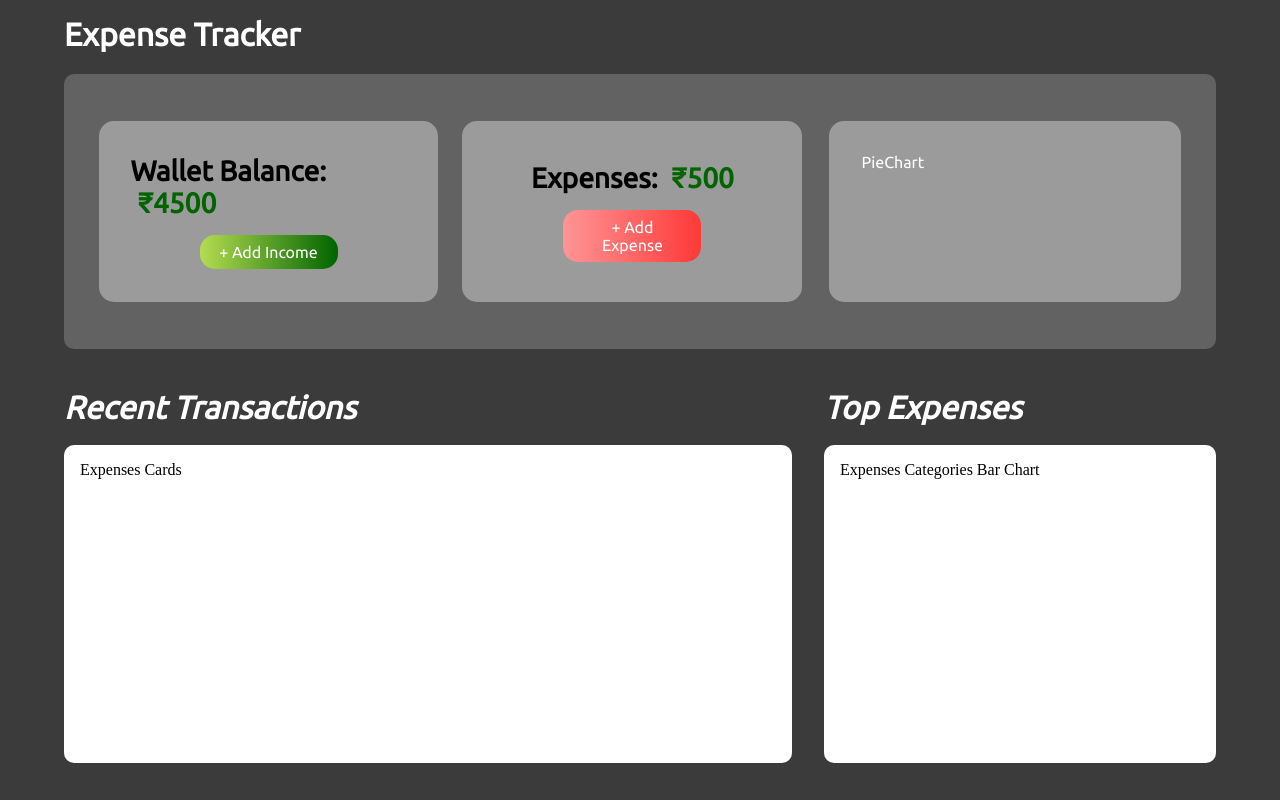
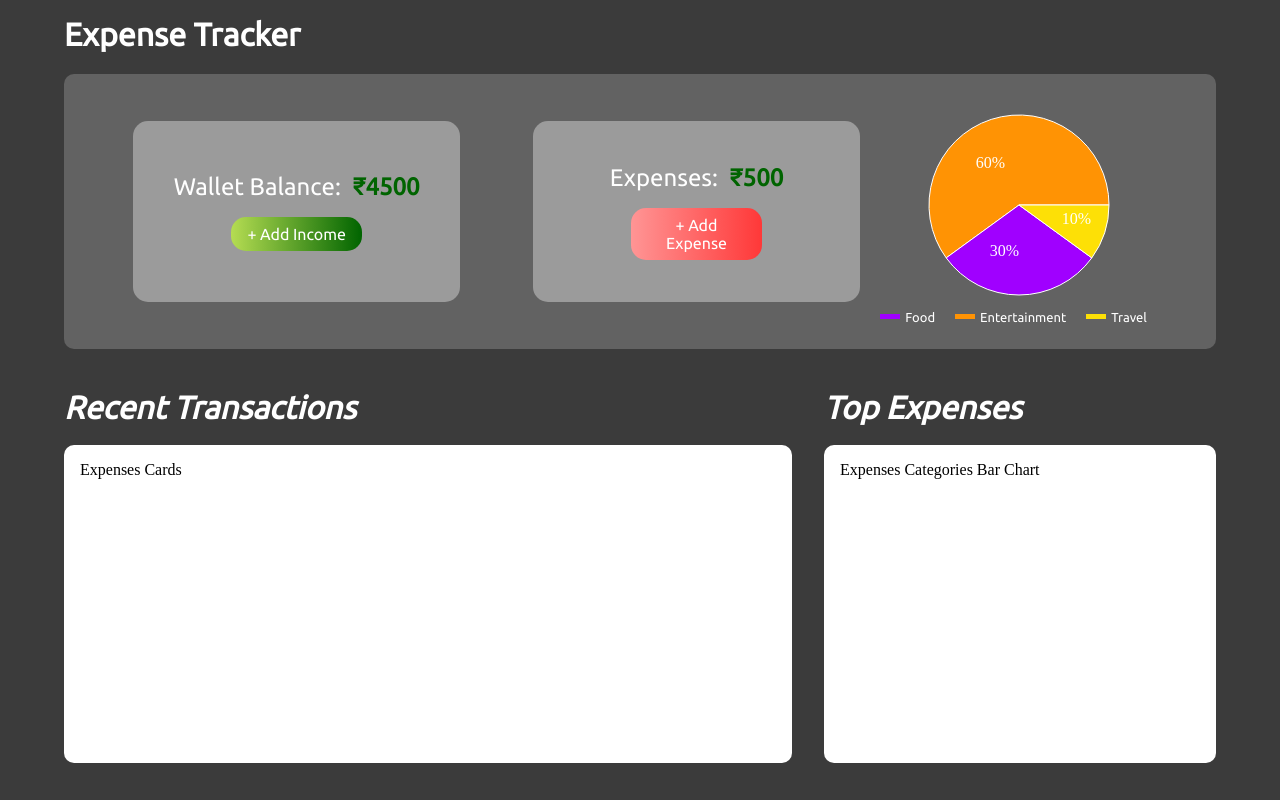
Before and after one commit to rp0777/Expense-Tracker, a React (Vite) app: page / in a window 1280 px wide. Built offline with nearby package versions, Linux system fonts and the light colour scheme.

Commit message:
feat: Implement Category Pie Chart component

```diff
--- a/package.json
+++ b/package.json
@@ -12,7 +12,8 @@
   },
   "dependencies": {
     "react": "^18.2.0",
-    "react-dom": "^18.2.0"
+    "react-dom": "^18.2.0",
+    "recharts": "^2.12.3"
   },
   "devDependencies": {
     "@types/react": "^18.2.66",
--- a/src/assets/mockData.js
+++ b/src/assets/mockData.js
@@ -22,21 +22,31 @@ const expenses = [
   },
 ];
 
-let foodCount = 0,
-  entertainmentCount = 0,
-  traveLCount = 0;
+let foodExpense = 0,
+  entertainmentExpense = 0,
+  travelExpense = 0;
 expenses.map((expense) => {
-  if (expense.category === "food") foodCount++;
-  if (expense.category === "entertainment") entertainmentCount++;
-  if (expense.category === "travel") traveLCount++;
+  if (expense.category === "food") foodExpense += parseInt(expense.price);
+  if (expense.category === "entertainment")
+    entertainmentExpense += parseInt(expense.price);
+  if (expense.category === "travel") travelExpense += parseInt(expense.price);
   totalExpenses += parseInt(expense.price);
   balance -= parseInt(expense.price);
 });
 
-const categoryData = {
-  food: foodCount,
-  entertainment: entertainmentCount,
-  travel: traveLCount,
-};
+const categoryData = [
+  {
+    name: "entertainment",
+    value: entertainmentExpense,
+  },
+  {
+    name: "food",
+    value: foodExpense,
+  },
+  {
+    name: "travel",
+    value: travelExpense,
+  },
+];
 
 export { balance, expenses, categoryData, totalExpenses };
--- /dev/null
+++ b/src/components/Dashboard/CategoryPieChart/CategoryPieChart.jsx
@@ -0,0 +1,68 @@
+import { Cell, Pie, PieChart } from "recharts";
+import styles from "./CategoryPieChart.module.css";
+import { categoryData } from "../../../assets/mockData";
+
+const COLORS = ["#ff9304", "#a000ff", "#fde006"];
+
+const RADIAN = Math.PI / 180;
+const renderCustomizedLabel = ({
+  cx,
+  cy,
+  midAngle,
+  innerRadius,
+  outerRadius,
+  percent,
+}) => {
+  const radius = innerRadius + (outerRadius - innerRadius) * 0.5;
+  const x = cx + radius * Math.cos(-midAngle * RADIAN);
+  const y = cy + radius * Math.sin(-midAngle * RADIAN);
+
+  return (
+    <text
+      x={x}
+      y={y}
+      fill="white"
+      textAnchor={x > cx ? "start" : "end"}
+      dominantBaseline="central"
+    >
+      {`${(percent * 100).toFixed(0)}%`}
+    </text>
+  );
+};
+
+const CategoryPieChart = () => {
+  return (
+    <div className={styles.categoryPieChart}>
+      <PieChart width={200} height={200}>
+        <Pie
+          data={categoryData}
+          cx={100}
+          cy={100}
+          labelLine={false}
+          label={renderCustomizedLabel}
+          outerRadius={90}
+          fill="#8884d8"
+          dataKey="value"
+        >
+          {categoryData.map((entry, index) => (
+            <Cell key={`cell-${index}`} fill={COLORS[index % COLORS.length]} />
+          ))}
+        </Pie>
+      </PieChart>
+
+      <div className={styles.labelInfo}>
+        <div className={styles.labels}>
+          <div className={styles.foodLine}></div> Food
+        </div>
+        <div className={styles.labels}>
+          <span className={styles.entertainmentLine}></span> Entertainment
+        </div>
+        <div className={styles.labels}>
+          <span className={styles.travelLine}></span> Travel
+        </div>
+      </div>
+    </div>
+  );
+};
+
+export default CategoryPieChart;
--- /dev/null
+++ b/src/components/Dashboard/CategoryPieChart/CategoryPieChart.module.css
@@ -0,0 +1,41 @@
+.categoryPieChart {
+  display: flex;
+  flex-direction: column;
+  justify-content: center;
+  align-items: center;
+  gap: 10px;
+}
+
+.labelInfo {
+  display: flex;
+  justify-content: space-around;
+  align-items: center;
+  gap: 20px;
+}
+
+.labels {
+  display: flex;
+  justify-content: center;
+  align-items: center;
+  gap: 5px;
+  font-size: small;
+  font-family: var(--ubuntu-font-family);
+}
+
+.foodLine {
+  width: 20px;
+  height: 5px;
+  background-color: #a000ff;
+}
+
+.entertainmentLine {
+  width: 20px;
+  height: 5px;
+  background-color: #ff9304;
+}
+
+.travelLine {
+  width: 20px;
+  height: 5px;
+  background-color: #fde006;
+}
--- a/src/components/Dashboard/Dashboard.jsx
+++ b/src/components/Dashboard/Dashboard.jsx
@@ -1,6 +1,6 @@
+import CategoryPieChart from "./CategoryPieChart/CategoryPieChart";
 import styles from "./Dashboard.module.css";
 import Expenses from "./Expenses/Expenses";
-import PieChart from "./PieChart/PieChart";
 import WalletBalance from "./WalletBalance/WalletBalance";
 
 const Dashboard = () => {
@@ -11,7 +11,7 @@ const Dashboard = () => {
         <Expenses />
       </div>
 
-      <PieChart />
+      <CategoryPieChart />
     </div>
   );
 };
--- a/src/components/Dashboard/Dashboard.module.css
+++ b/src/components/Dashboard/Dashboard.module.css
@@ -1,12 +1,12 @@
 .dashboard {
   height: 35%;
   width: 100%;
-  padding: 1rem 3%;
+  padding: 1rem 6%;
   border-radius: 10px;
   display: flex;
   justify-content: space-between;
   align-items: center;
-  gap: 1.5rem;
+  gap: 2%;
   color: #ffffff;
   background-color: #626262;
 }
@@ -16,6 +16,6 @@
   display: flex;
   justify-content: space-between;
   align-items: center;
-  gap: 1.5rem;
-  width: 65%;
+  gap: 10%;
+  width: 75%;
 }
--- a/src/components/Dashboard/Expenses/Expenses.jsx
+++ b/src/components/Dashboard/Expenses/Expenses.jsx
@@ -4,10 +4,10 @@ import styles from "./Expenses.module.css";
 const Expenses = () => {
   return (
     <div className={styles.expenses}>
-      <h3>
+      <p>
         Expenses: &nbsp;
         <span className={styles.totalExpensesAmount}>₹{totalExpenses}</span>
-      </h3>
+      </p>
 
       <button className={styles.addExpense}>+ Add Expense</button>
     </div>
--- a/src/components/Dashboard/Expenses/Expenses.module.css
+++ b/src/components/Dashboard/Expenses/Expenses.module.css
@@ -4,7 +4,8 @@
   padding: 2rem;
   border-radius: 15px;
   background-color: #9b9b9b;
-  color: black;
+  color: #fff;
+  font-weight: 400;
   font-size: 1.5rem;
   font-family: var(--ubuntu-font-family);
 
@@ -16,6 +17,7 @@
 }
 
 .totalExpensesAmount {
+  font-weight: 700;
   color: darkgreen;
 }
 
--- a/src/components/Dashboard/PieChart/PieChart.jsx
+++ /dev/null
@@ -1,7 +0,0 @@
-import styles from "./PieChart.module.css";
-
-const PieChart = () => {
-  return <div className={styles.pieChart}>PieChart</div>;
-};
-
-export default PieChart;
--- a/src/components/Dashboard/PieChart/PieChart.module.css
+++ /dev/null
@@ -1,8 +0,0 @@
-.pieChart {
-  width: 22rem;
-  height: 75%;
-  padding: 2rem;
-  border-radius: 15px;
-  background-color: #9b9b9b;
-  font-family: var(--ubuntu-font-family);
-}
--- a/src/components/Dashboard/WalletBalance/WalletBalance.jsx
+++ b/src/components/Dashboard/WalletBalance/WalletBalance.jsx
@@ -4,10 +4,10 @@ import styles from "./WalletBalance.module.css";
 const WalletBalance = () => {
   return (
     <div className={styles.walletBalance}>
-      <h3>
+      <p>
         Wallet Balance: &nbsp;
         <span className={styles.balanceAmount}>₹{balance}</span>
-      </h3>
+      </p>
 
       <button className={styles.addIncome}>+ Add Income</button>
     </div>
--- a/src/components/Dashboard/WalletBalance/WalletBalance.module.css
+++ b/src/components/Dashboard/WalletBalance/WalletBalance.module.css
@@ -4,7 +4,8 @@
   padding: 2rem;
   border-radius: 15px;
   background-color: #9b9b9b;
-  color: black;
+  color: #fff;
+  font-weight: 400;
   font-size: 1.5rem;
   font-family: var(--ubuntu-font-family);
 
@@ -16,6 +17,7 @@
 }
 
 .balanceAmount {
+  font-weight: 700;
   color: darkgreen;
 }
 
```
Also changed, not shown: 1 other file (tests, documents, lock files or other folders).
